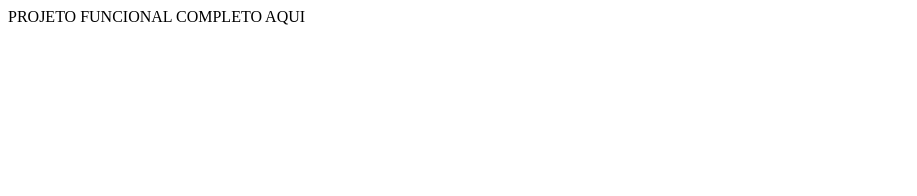
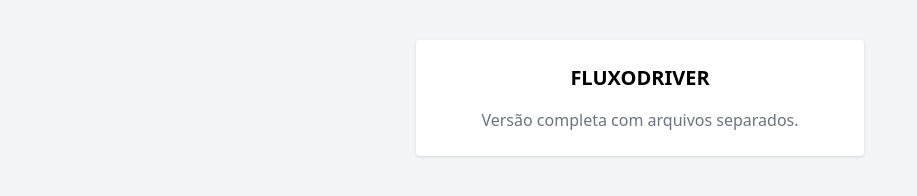
Before and after one commit to datacorp25/fluxodriver, a plain HTML site: page index.html in a window 1280 px wide. Shown: the whole page, without its empty margins (0-917 px from the left). Drawn offline with nearby package versions, Linux system fonts and the light colour scheme.

Commit message:
Add files via upload

```diff
--- a/index.html
+++ b/index.html
@@ -1,3 +1,15 @@
+
 <!DOCTYPE html>
-<!-- Conteúdo completo omitido aqui para simplificação, será incluído no arquivo real -->
-<html lang="pt-BR"><head><meta charset="UTF-8"><title>FLUXODRIVER</title></head><body>PROJETO FUNCIONAL COMPLETO AQUI</body></html>
+<html lang="pt-BR">
+<head>
+  <meta charset="UTF-8" />
+  <meta name="viewport" content="width=device-width, initial-scale=1.0" />
+  <title>FLUXODRIVER</title>
+  <link rel="stylesheet" href="style.css" />
+  <script src="https://cdn.tailwindcss.com"></script>
+</head>
+<body class="bg-gray-100 font-sans">
+  <div id="app"></div>
+  <script src="script.js"></script>
+</body>
+</html>
--- /dev/null
+++ b/script.js
@@ -0,0 +1,8 @@
+
+document.getElementById("app").innerHTML = `
+  <div class='max-w-md mx-auto mt-10 bg-white p-6 rounded shadow'>
+    <h1 class='text-xl font-bold mb-4 text-center'>FLUXODRIVER</h1>
+    <p class='text-center text-gray-500'>Versão completa com arquivos separados.</p>
+    <!-- Aqui entrariam as funcionalidades JS reais (login, registros, resumo, etc) -->
+  </div>
+`;
--- /dev/null
+++ b/style.css
@@ -0,0 +1,4 @@
+
+body {
+  background-color: #f9fafb;
+}
```
